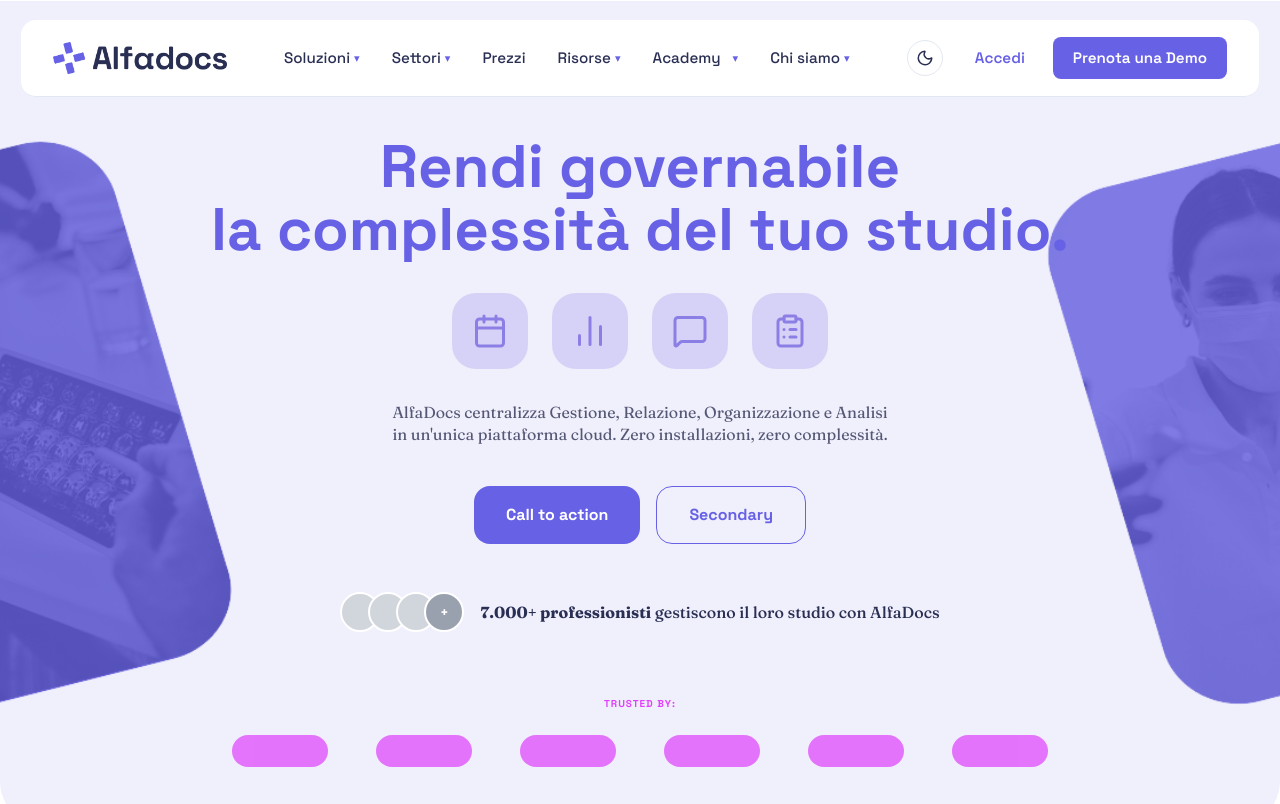
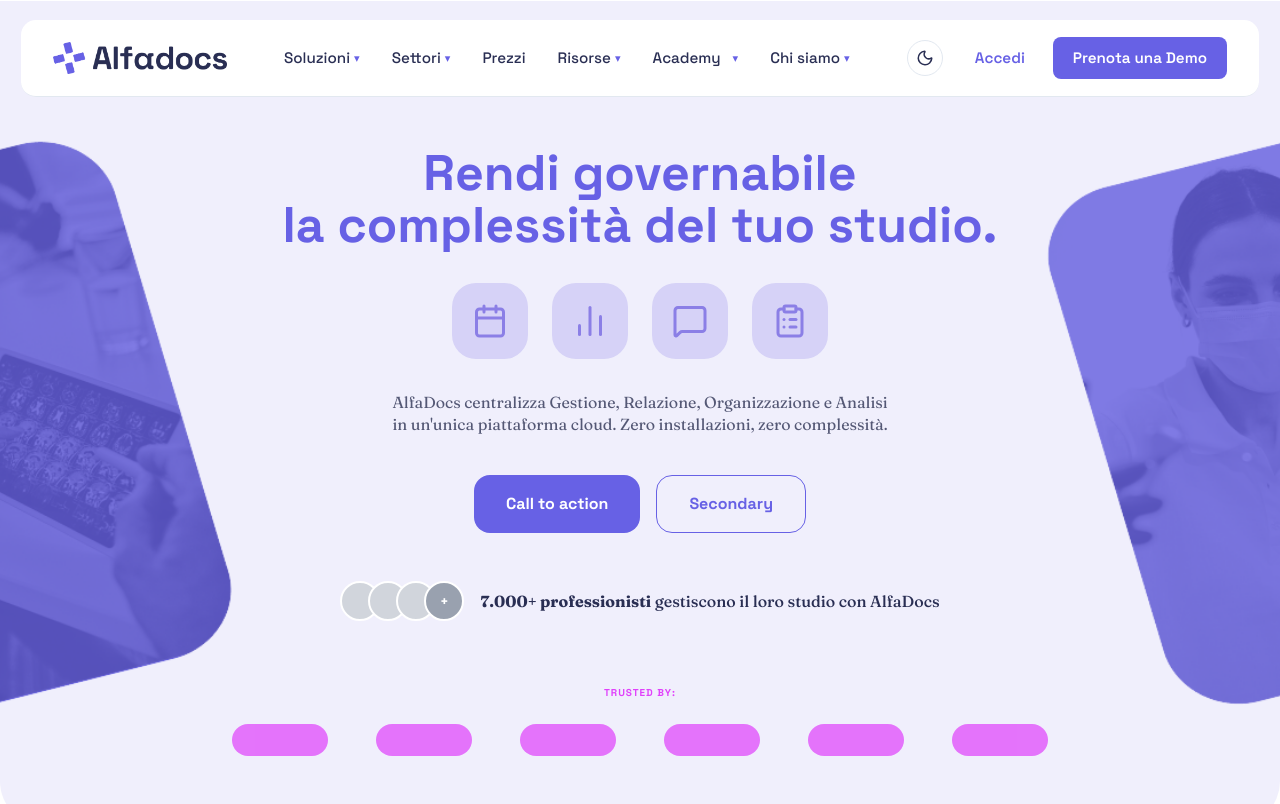
Before and after one commit to influencee-dev/Alfadocs, a React (Vite) app: page / in a window 1280 px wide. Shown: the top 804 px of the page. Built offline with nearby package versions, Linux system fonts and the light colour scheme.

Commit message:
Update Home.tsx

```diff
--- a/src/pages/Home.tsx
+++ b/src/pages/Home.tsx
@@ -18,7 +18,7 @@ export default function Home() {
           transition={{ duration: 0.5 }}
           className="text-center z-10"
         >
-          <h1 className="font-heading font-bold text-[60px] leading-[104%] tracking-[-3%] text-[#6761E5] mb-8">
+          <h1 className="font-heading font-bold text-[50px] leading-[104%] tracking-[-3%] text-[#6761E5] mb-8">
             Rendi governabile <br /> la complessità del tuo studio.
           </h1>
 
```
